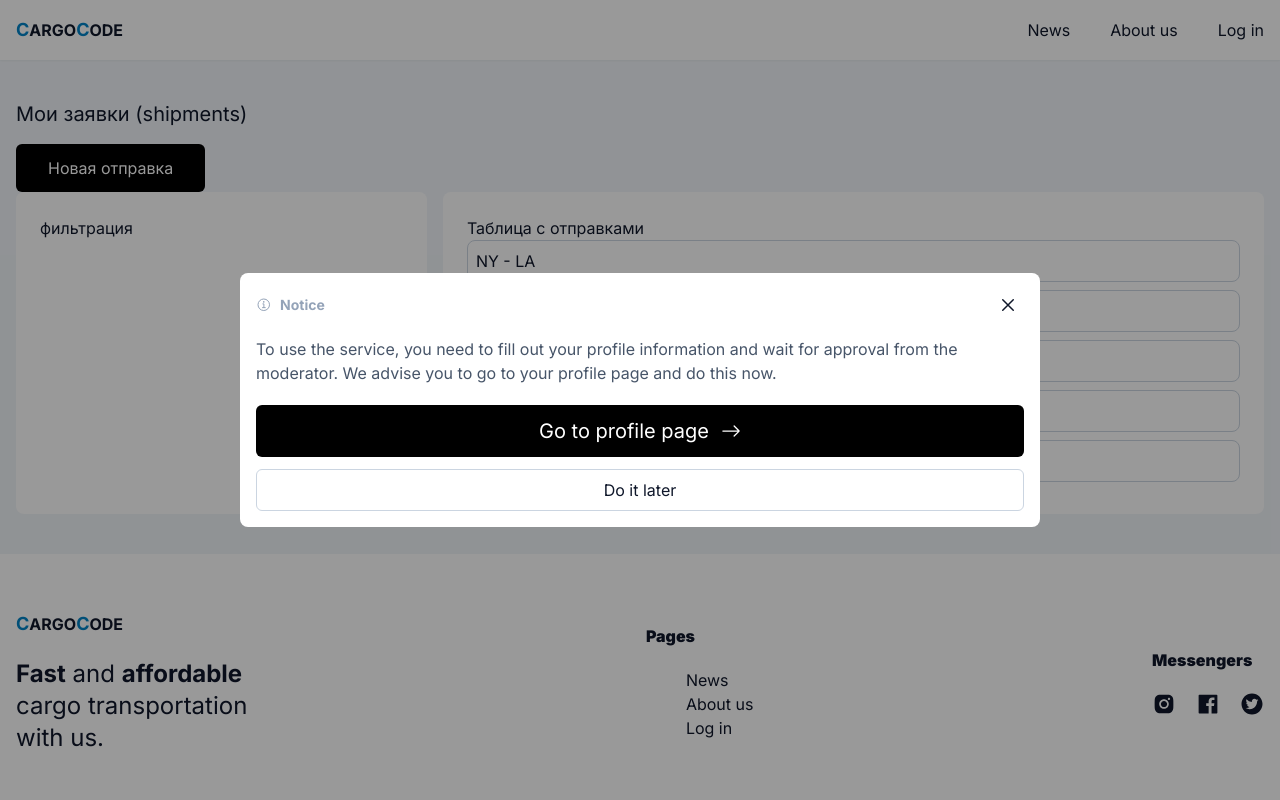
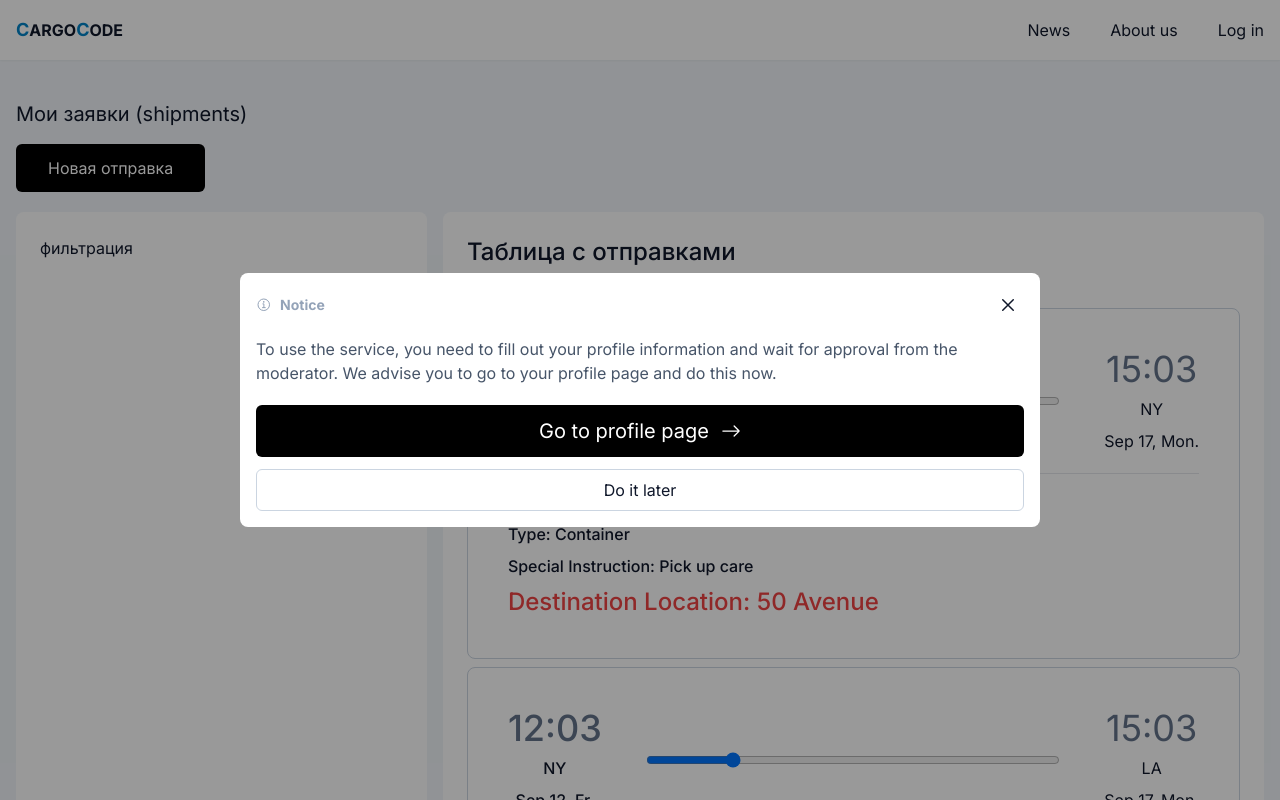
Before and after one commit to an4morph/cargo-hackaton, a Next.js app: page /shipper/dashboard in a window 1280 px wide. Shown: the top 800 px of the page. Built offline with nearby package versions, Linux system fonts and the light colour scheme.

Commit message:
shipper dashboard

```diff
--- a/src/app/shipper/dashboard/page.tsx
+++ b/src/app/shipper/dashboard/page.tsx
@@ -5,13 +5,21 @@ import { UserTypes } from '@/types/base.d'
 import notificatons from '@/store/notifications'
 import Link from 'next/link'
 import { observer } from 'mobx-react-lite'
+import cx from 'classnames'
+
+enum ShipmentStatuses {
+    // wait = 'Looking for shipper',
+    // load = 'Loading goods',
+    delivering = 'Delivering',
+    done = 'Completed'
+}
 
 const shipments = [
-  { id: 1, from: 'NY', to: 'LA' },
-  { id: 2, from: 'NY', to: 'LA' },
-  { id: 3, from: 'NY', to: 'LA' },
-  { id: 4, from: 'NY', to: 'LA' },
-  { id: 5, from: 'NY', to: 'LA' },
+  { id: 1, from: 'Chikago', to: 'NY', status: ShipmentStatuses.delivering },
+  { id: 2, from: 'NY', to: 'LA', status: ShipmentStatuses.delivering },
+  { id: 3, from: 'NY', to: 'LA', status: ShipmentStatuses.delivering },
+  { id: 4, from: 'NY', to: 'LA', status: ShipmentStatuses.done },
+  { id: 5, from: 'NY', to: 'LA', status: ShipmentStatuses.done },
 ]
 
 const ShipperDashboardPage = observer((): JSX.Element => {
@@ -21,23 +29,57 @@ const ShipperDashboardPage = observer((): JSX.Element => {
       <Link href="/shipments/new">
         <PrimaryButton>Новая отправка</PrimaryButton>
       </Link>
-      <div className="flex">
+      <div className="flex mt-5">
         <div className="paper w-1/3 p-6">
           фильтрация
         </div>
         <div className="paper ml-4 w-2/3 p-6">
-          <h3>Таблица с отправками</h3>
+          <h3 className="mb-10 text-2xl font-medium">Таблица с отправками</h3>
           <ul>
             {
               shipments.map(s => (
-                <li key={s.id}>
-                  <Link
-                    className="w-full flex paper border-[1px] border-slate-300 p-2 mb-2 hover:bg-slate-100"
-                    href={`/shipments/${s.id}`}
-                  >
-                    {s.from} - {s.to}
-                  </Link>
-                </li>
+                <div
+                  className={cx(
+                    'w-full paper border-[1px] border-slate-300 p-10 mb-2 hover:bg-slate-100',
+                    // { 'bg-green-': s.status === ShipmentStatuses.done },
+                    // { 'hover:bg-red-500': s.status === ShipmentStatuses.done },
+                    // { 'bg-red-500': s.status === ShipmentStatuses.delivering },
+                  )}
+                  key={s.id}
+                >
+                  <div className="flex justify-between">
+                    <div className="flex-col text-center">
+                      <h2 className="text-4xl text-slate-500 font-medium">12:03</h2>
+                      <li className="my-2 font-medium">
+                        <Link
+                          href={`/shipments/${s.id}`}
+                        >
+                          {s.from}
+                        </Link>
+                      </li>
+                      <h3 className="font-medium">Sep 12, Fr.</h3>
+                    </div>
+                    <input className="w-3/5 text-white bg-black" type="range" min="0" value="20" max="100" />
+                    <div className="flex-col text-center">
+                      <h2 className="text-4xl text-slate-500">15:03</h2>
+                      <li className="my-2">
+                        <Link
+                          href={`/shipments/${s.id}`}
+                        >
+                          {s.to}
+                        </Link>
+                      </li>
+                      <h3>Sep 17, Mon.</h3>
+                    </div>
+                  </div>
+                  <div className="font-medium mt-5 ">
+                    <hr />
+                    <p className="mt-4">Weight: 123</p>
+                    <p className="my-2">Type: Container</p>
+                    <p>Special Instruction: Pick up care</p>
+                    <p className="mt-2 text-red-500 text-2xl">Destination Location: 50 Avenue</p>
+                  </div>
+                </div>
               ))
             }
           </ul>
```
